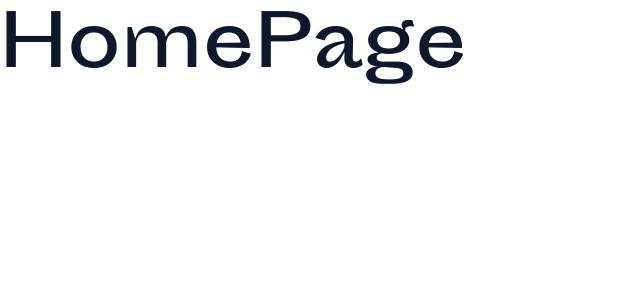
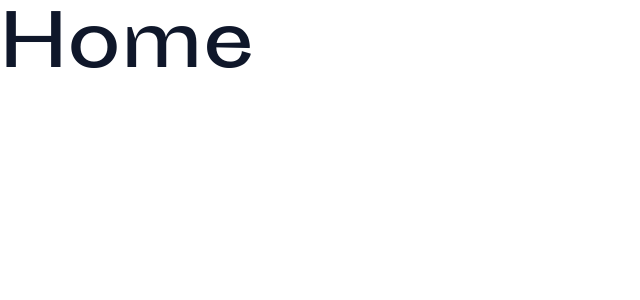
Before and after one commit to roushan-sheik/raintor-assignment, a Next.js app: page / in a window 1280 px wide. Shown: the top 300 px of the page, without its empty margins (0-640 px from the left). Built offline with nearby package versions, Linux system fonts and the light colour scheme.

Commit message:
[feat]: Add basic frontend setup

```diff
--- a/src/app/page.tsx
+++ b/src/app/page.tsx
@@ -2,7 +2,7 @@ import React from 'react'
 
 const HomePage = () => {
   return (
-    <div className='text-display1'>HomePage</div>
+    <div className='text-display1'>Home</div>
   )
 }
 
```
